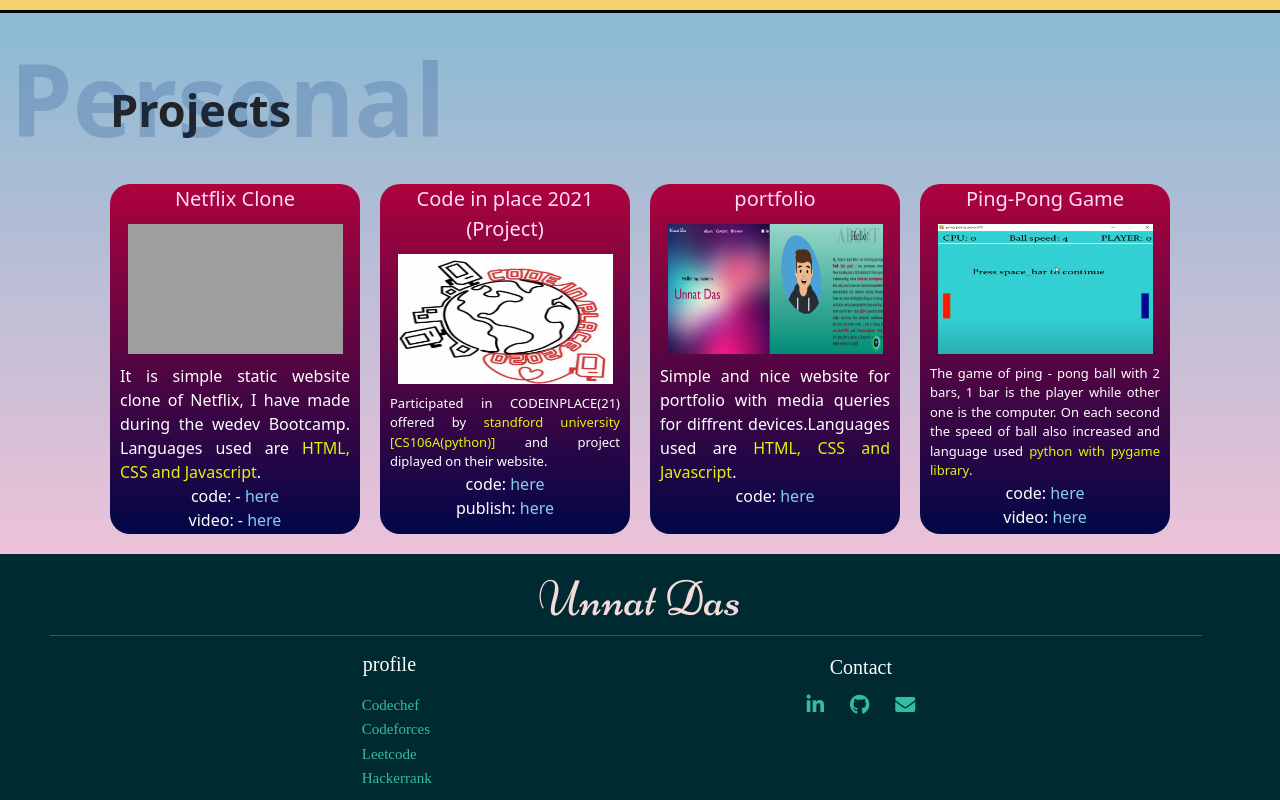
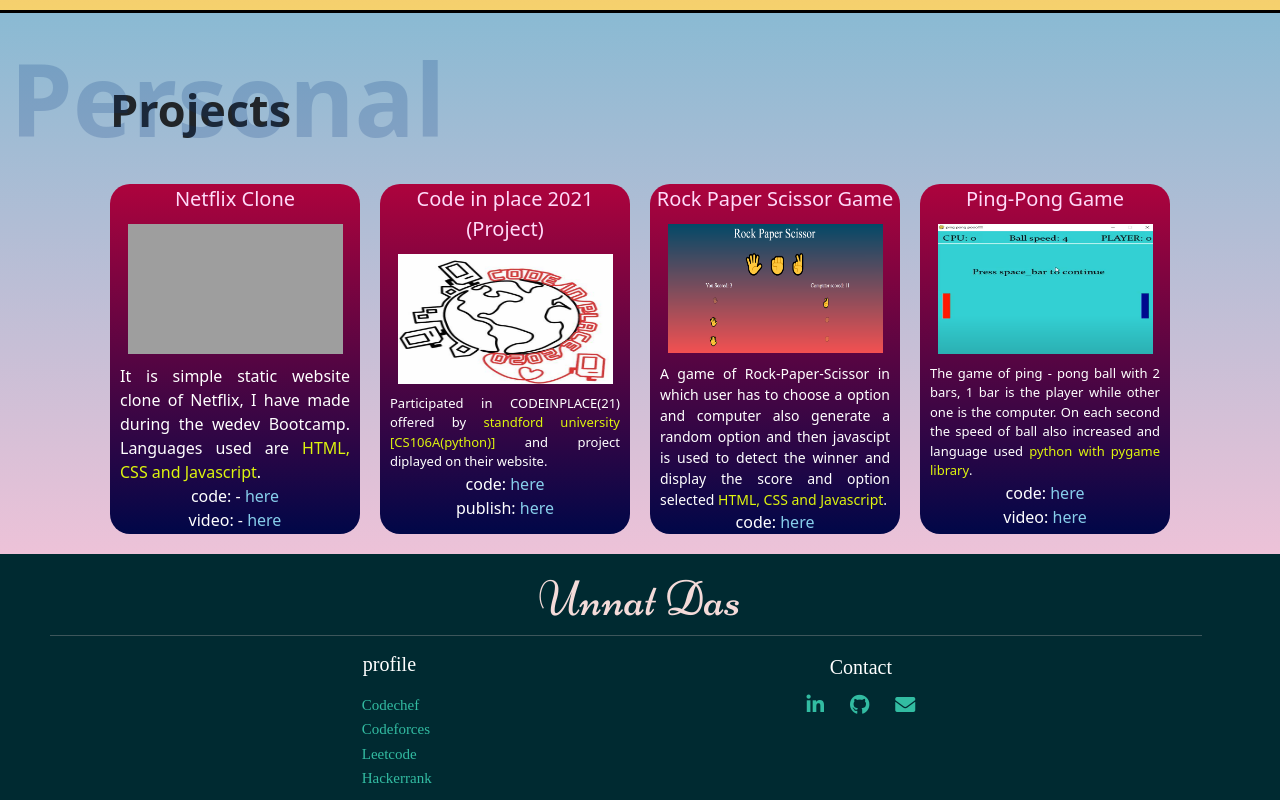
Before and after one commit to Sayo1305/unnatdas.github.io, a plain HTML site: page index.html in a window 1280 px wide. Shown: the part 3381-4181 px from the top of the page. Drawn offline with nearby package versions, Linux system fonts and the light colour scheme; grey boxes are pictures that could not be loaded; a web font is replaced by a local one.

Commit message:
Update index.html

```diff
--- a/index.html
+++ b/index.html
@@ -248,15 +248,14 @@
                 </div>
                 <div class="project_card">
                     <div class="card_head">
-                        portfolio
+                        Rock Paper Scissor Game
                     </div>
-                    <img src="resource/portfolio.png" class="card1_img" alt="netflix">
-                    <p class="card_read">
-                        Simple and nice website for portfolio with media queries for diffrent devices.Languages
-                        used are <span style="font-weight: 500;  color: rgb(222, 245, 14);">HTML, CSS and Javascript</span>.
+                    <img src="resource/ROCK_PAPER_SCISSOR.png" class="card1_img" alt="netflix">
+                    <p class="card_read" style="font-size: 14px;">
+                        A game of Rock-Paper-Scissor in which user has to choose a option and computer also generate a random option and then javascipt is used to detect the winner and display the score and option selected <span style="font-weight: 500;  color: rgb(222, 245, 14);">HTML, CSS and Javascript</span>.
                     </p>
                     <p class="card_read ">
-                        code: <a href="https://github.com/Sayo1305/unnatdas.github.io" style="text-decoration: none; color: skyblue;" target="_blank"> here </a>
+                        code: <a href="https://github.com/Sayo1305/Rock_Paper_Scissor-game" style="text-decoration: none; color: skyblue;" target="_blank"> here </a>
                     </p>
                 </div>
                 <div class="project_card">
```
